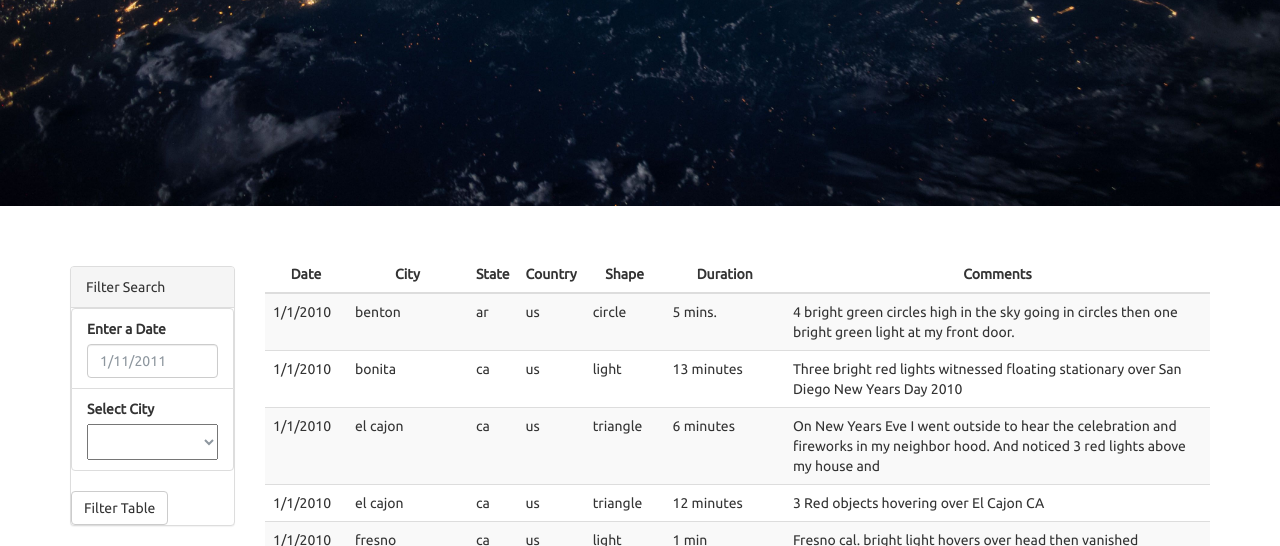
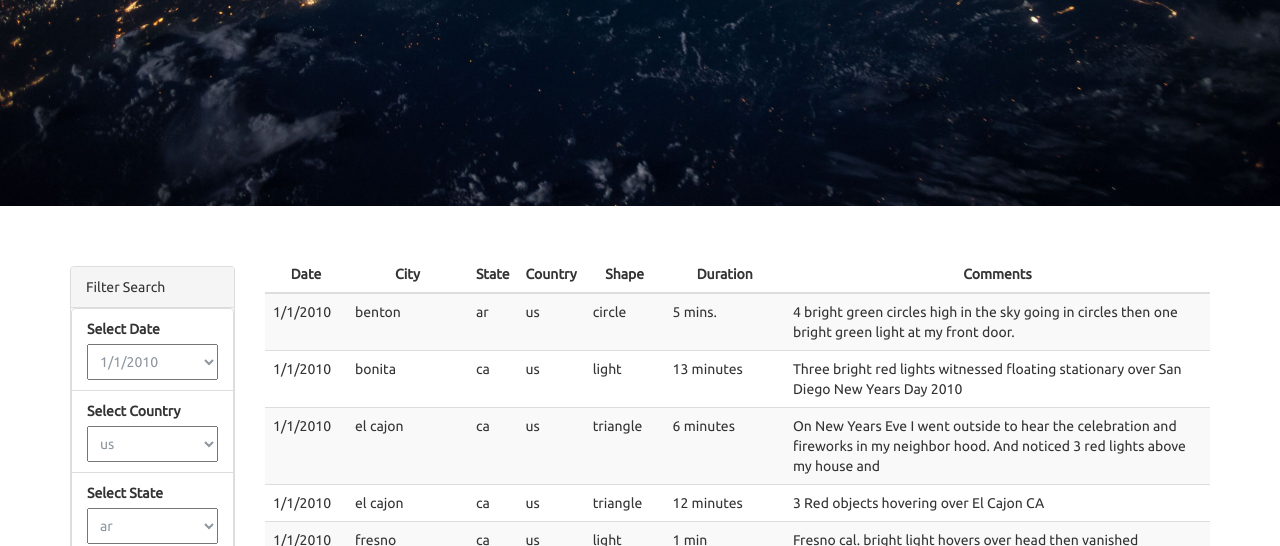
Before and after one commit to SograMemon/javascript-challenge, a plain HTML site: page UFO-level-2/index.html in a window 1280 px wide. Shown: the part 406-952 px from the top of the page. Drawn offline with nearby package versions, Linux system fonts and the light colour scheme.

Commit message:
Added drop downs

```diff
--- a/UFO-level-2/index.html
+++ b/UFO-level-2/index.html
@@ -36,12 +36,30 @@
                   <div class="form-group">
                     <ul class="list-group" id="filters">
                       <li class="filter list-group-item">
-                        <label for="date">Enter a Date</label>
-                        <input class="form-control" id="datetime" type="text" placeholder="1/11/2011">
+                        <label for="date">Select Date</label>
+                        <select name="date" id="date">
+                        </select>
+                      </li>
+                      <li class="filter list-group-item">
+                        <label for="country">Select Country</label>
+                        <select name="country" id="country">
+
+                        </select>
+                      </li>
+                      <li class="filter list-group-item">
+                        <label for="state">Select State</label>
+                        <select name="state" id="state">
+                        </select>
                       </li>
                       <li class="filter list-group-item">
                         <label for="city">Select City</label>
                         <select name="city" id="city">
+
+                        </select>
+                      </li>
+                      <li class="filter list-group-item">
+                        <label for="shape">Select Shape</label>
+                        <select name="shape" id="shape">
 
                         </select>
                       </li>
--- a/UFO-level-2/static/js/app.js
+++ b/UFO-level-2/static/js/app.js
@@ -19,46 +19,99 @@ function showTable(data){
         });
     });
 }
+// function to set intial filter when page is loaded
+function intialFilter(data) {
+    //create list to store values for dropdown menus
+    var cities= [];
+    var countries=[];
+    var states=[];
+    var dates=[];
+    var shapes=[];
+    //loop through data and get unique values
+    data.forEach(record=>{
+        //get unique dates
+        if( !dates.includes(record["datetime"]) ){
+            dates.push(record["datetime"]);
+            console.log(record["datetime"]);
+        }
+        //get unique countries
+        if( !countries.includes(record["country"]) ){
+            countries.push(record["country"]);
 
-//make function to filter rows
-function dataFilter(data, feild, value){
-    var filteredData= data.filter(record => data[feild]==value);
-    return filteredData;
+        }
+        //get unique states
+        if( !states.includes(record["state"]) ){
+            states.push(record["state"]);
+
+        }
+        //get unique cities
+        if( !cities.includes(record["city"]) ){
+            cities.push(record["city"]);
+
+        }
+        //get unique shapes
+        if( !shapes.includes(record["shape"]) ){
+            shapes.push(record["shape"]);
+
+        }
+
+    });
+    //append these options in the dropdown
+    //find dropdown
+    var date= d3.select("#date");
+    var country=d3.select("#country");
+    var state= d3.select("#state");
+    var city=d3.select("#city");
+    var shape= d3.select("#shape");
+
+    //for each unique date add to drop down
+    dates.forEach(dateVal=>{
+        option=date.append("option").text(dateVal);
+        option.attr("value", dateVal);
+    });
+
+    //for each unique country add to drop down
+    countries.forEach(countryVal=>{
+        option=country.append("option").text(countryVal);
+        option.attr("value", countryVal);
+    });
+
+    //for each unique state add to drop down
+    states.forEach(stateVal=>{
+        option=state.append("option").text(stateVal);
+        option.attr("value", stateVal);
+    });
+
+    //for each unique city add to drop down
+    cities.forEach(cityVal=>{
+        option=city.append("option").text(cityVal);
+        option.attr("value", cityVal);
+    });
+
+    //for each unique shape add to drop down
+    shapes.forEach(shapeVal=>{
+        option=shape.append("option").text(shapeVal);
+        option.attr("value", shapeVal);
+    });
+
+
+
 
 }
 
+
+
 //call show table
 showTable(data);
-
+intialFilter(data);
 //get refference to input
-var input= d3.select("input");
+//var input= d3.select("input");
 //add event to input
-input.on("change", function(){
-    var inputDate=this.value;
-    var filteredData=data.filter(data=> data["datetime"] == inputDate);
+//input.on("change", function(){
+    //var inputDate=this.value;
+    //var filteredData=data.filter(data=> data["datetime"] == inputDate);
     //console.log(filteredData);
     //call show table on filtered data
     //showTable(filteredData);
-    showTable(dataFilter(data, "datetime", inputDate));
-});
 
-//populate the city dropdown
-//create list to store values for dropdown menus
-var cities= [];
-var countries=[];
-var states=[];
-var dates=[];
-//loop through all records to check for unique values for each field
-data.forEach(record => {
-    //date
-    if (!(record["date"] in dates)){
-        cities.push(record["date"]);
-    }
-    //country
-    //city
-    if (!(record["city"] in cities)){
-        cities.push(record["city"]);
-    }
-    //
-});
-console.log(cities);
+//});
```
